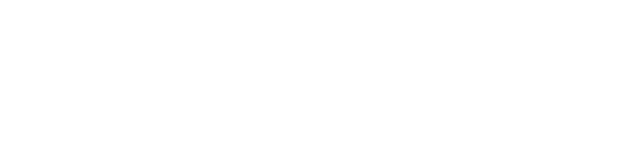
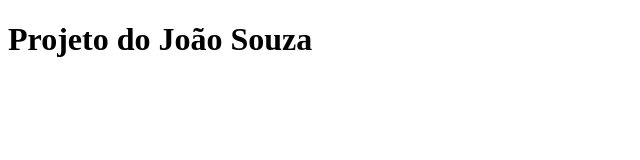
Before and after one commit to jvcsouza/curso-git, a plain HTML site: page index.html in a window 1280 px wide. Shown: the whole page, without its empty margins (0-640 px from the left). Drawn offline with Linux system fonts and the light colour scheme.

Commit message:
Titulo da Pagina

```diff
--- a/index.html
+++ b/index.html
@@ -7,6 +7,6 @@
     <title>Document</title>
 </head>
 <body>
-
+    <h1>Projeto do João Souza</h1>
 </body>
 </html>
```
